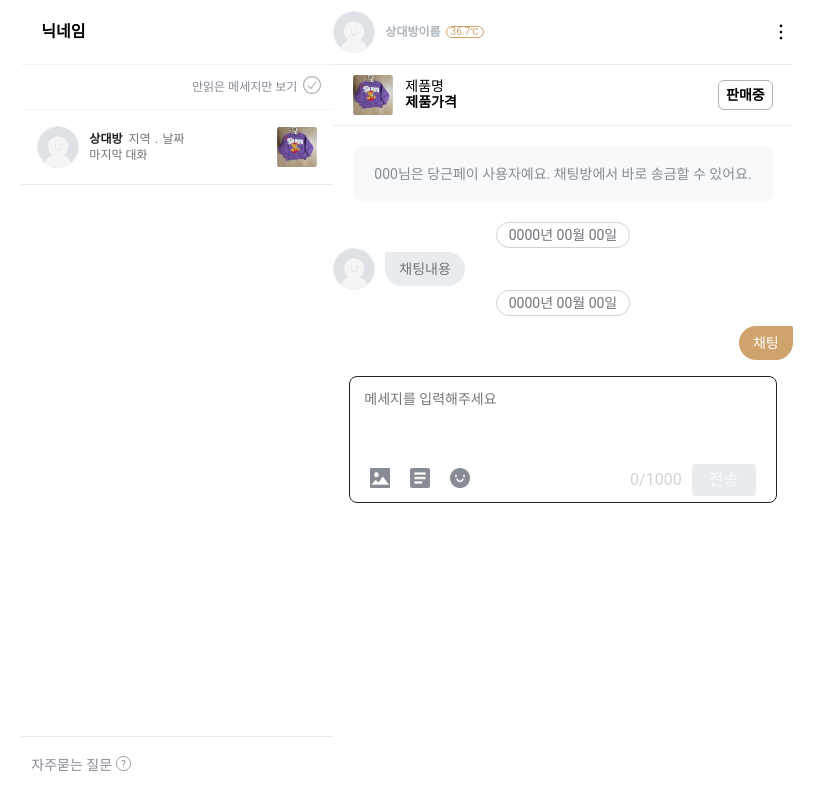
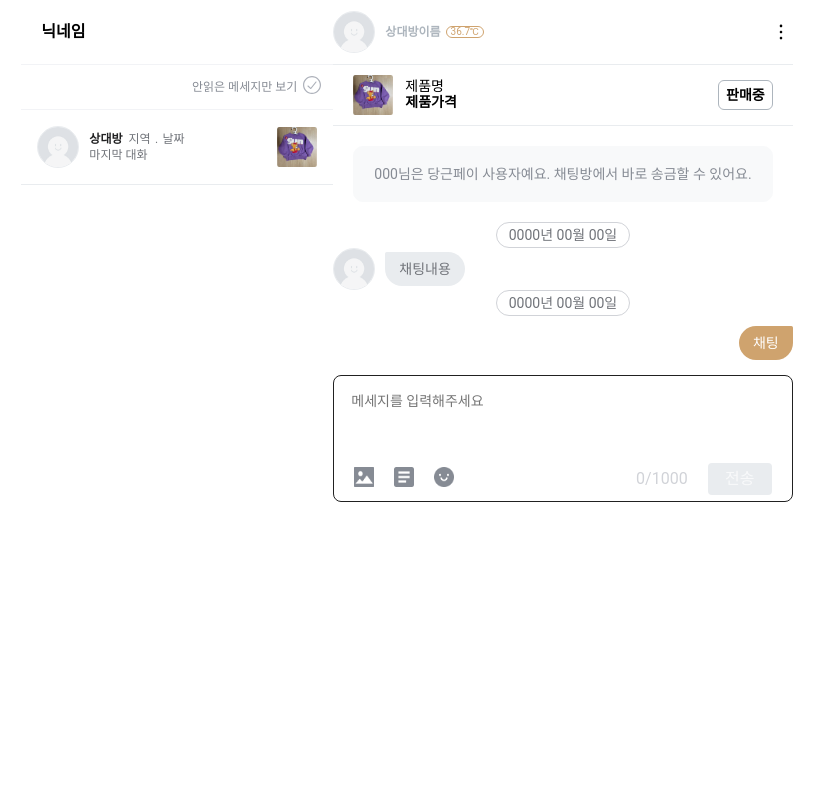
Before and after one commit to PROJECT-LAB18/POTATO-MARKET, a React (Vite) app in the folder potato-market/: page / in a window 1280 px wide. Shown: the top 800 px of the page, without its empty margins (233-1057 px from the left). Built offline with nearby package versions, Linux system fonts and the light colour scheme.

Commit message:
[style] chat textarea 레이아웃

```diff
--- a/potato-market/src/components/Chat/HambugerMenu.jsx
+++ b/potato-market/src/components/Chat/HambugerMenu.jsx
@@ -1,10 +1,13 @@
+/* eslint-disable import/no-unresolved */
 
 import styled from 'styled-components'
 
 
 
+import { gray1, gray5, gray6, gray8 } from '../../styles/Global'
+
 import hambuger_menu from '@/assets/hambuger_menu.svg'
-import { gray1, gray5, gray6, gray8 } from '../../styles/Global'
+
 
 const FadeAnimationMenu = styled.button`
 border: none;
--- a/potato-market/src/components/Chat/MainChat.jsx
+++ b/potato-market/src/components/Chat/MainChat.jsx
@@ -5,13 +5,13 @@ import styled from 'styled-components';
 
 import { gray2, gray3, gray4, primaryColor, gray7, gray8 } from '../../styles/Global';
 
+import alias from '@/assets/alias.png'
 import defaultProfile from '@/assets/default_profile.png'
 
+import imogi from '@/assets/imogi.png'
+import inputFile from '@/assets/inpu_file.png'
 import ChatInfo from '@/components/Chat/ChatInfo';
 import classes from '@/styles/mainChatStyle.module.css'
-import inputFile from '@/assets/inpu_file.png'
-import alias from '@/assets/alias.png'
-import imogi from '@/assets/imogi.png'
 
 
 const GuideMent = styled.section`
@@ -76,18 +76,21 @@ const MyMessageBox=styled.div`
 
 `
 const TextInputBox=styled.section`
+display: flex;
+flex-direction: column;
+height: 100vh;
 form{
   display: flex;
   justify-content: space-between;
     flex-direction: column;
     position: relative;
-    margin: 16px;
     border: 1px solid #212121;
+    margin: 15px 0;
     border-radius: 8px;
     height: 125px;
 }
 textarea{
-      margin: 12px 12px 0px;
+      margin: 15px 15px 0px;
       resize: none;
       font-size: 14px;
       border: none;
@@ -118,6 +121,7 @@ const InputSubmitButton =styled.button`
   color: ${gray2};
   width: 64px;
   height: 32px;
+  margin-left: 10px;
 `
 export default function MainChat() {
   const [message, setMessage] = useState('');
@@ -157,7 +161,7 @@ export default function MainChat() {
           <MyMessageBox>
             <span>
 
-          {/* {messages.map((msg, index) => (<div key={index}>{msg}</div>))} */}
+          {messages.map((msg, index) => (<div key={index}>{msg}</div>))}
             채팅
             </span>
           </MyMessageBox>
@@ -165,7 +169,7 @@ export default function MainChat() {
       </section>
       <TextInputBox>
           <form onSubmit={handleMessageSubmit}>
-         <textarea  className='textbox' placeholder='메세지를 입력해주세요' value={message} onChange={handleMessageChange} />
+            <textarea  className='textbox' placeholder='메세지를 입력해주세요' value={message} maxLength={1000} onChange={handleMessageChange} />
             <div>
               <div>
 
@@ -181,7 +185,7 @@ export default function MainChat() {
               </div>
               <div>
 
-          <span className='text-length'>0/1000</span>
+              <span className='text-length'>{message.length}/1000</span>
               <InputSubmitButton type='submit'>전송</InputSubmitButton>
               </div>
             </div>
--- a/potato-market/src/pages/ChatPage.jsx
+++ b/potato-market/src/pages/ChatPage.jsx
@@ -1,9 +1,10 @@
+/* eslint-disable import/no-unresolved */
 
-import classes from '@/styles/chatLayout.module.css'
 
 import ChatList from '../components/Chat/ChatList';
 
 import MainChat from '../components/Chat/MainChat';
+import classes from '@/styles/chatLayout.module.css'
 
 export default function ChatPage() {
   return (
--- a/potato-market/src/styles/chatLayout.module.css
+++ b/potato-market/src/styles/chatLayout.module.css
@@ -1,14 +1,10 @@
 main{
-  display: flex;
-  height: calc(100vh - 64px);
-  justify-content: center;
-  flex-direction: column;
+  height: 100%;
+  margin: 0;
+  padding: 0;
 }
 .main{
+  height: 100%;
   display: flex;
-  flex-direction: row;
-  overflow-x: auto;
-  position: relative;
-  margin: 0px auto;
-  height: 100%;
+  justify-content: center;
 }
```
Lines whose indentation alone changed are shown as unchanged.
